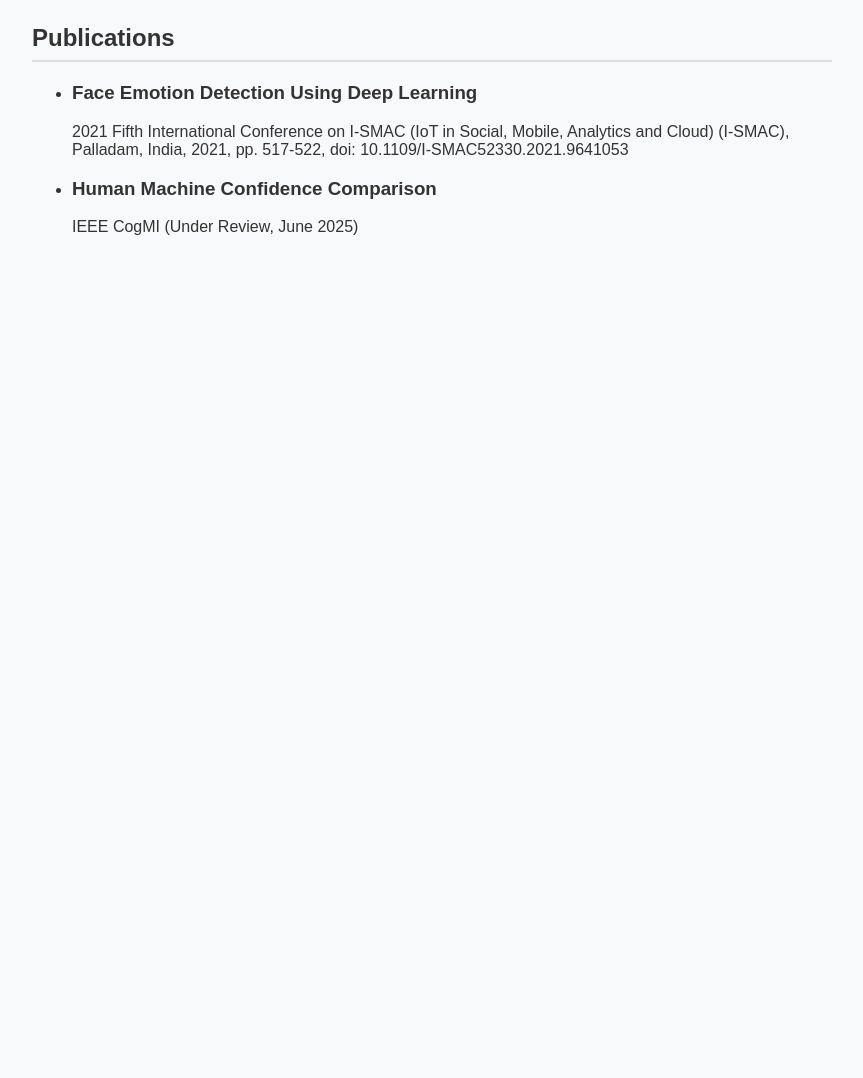
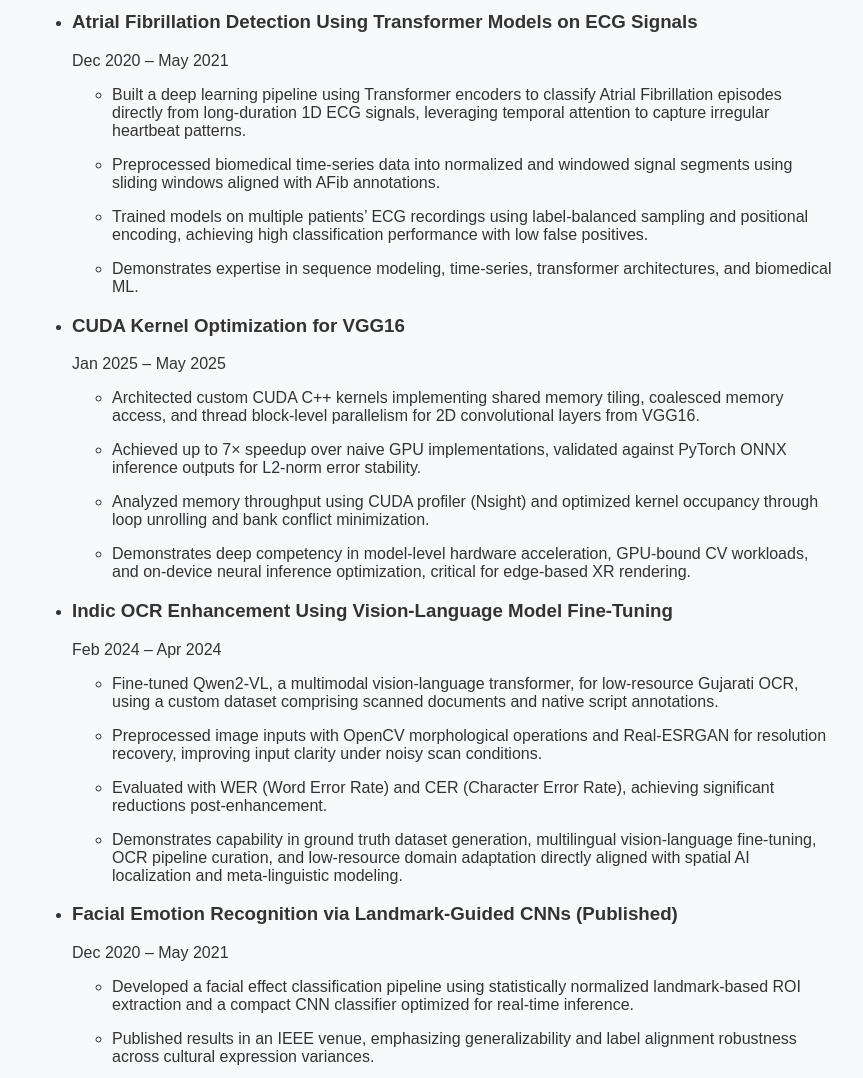
Before and after one commit to Jainparas99/Jainparas99.github.io, a plain HTML site: page index.html in a window 1280 px wide. Shown: the part 1694-2772 px from the top of the page, without its empty margins (208-1071 px from the left). Before the commit the page ends 1994 px from the top, so only its background shows below. Drawn offline with Linux system fonts and the light colour scheme.

Commit message:
Porjects

```diff
--- a/index.html
+++ b/index.html
@@ -72,7 +72,46 @@
                         <li>Quantitatively benchmarked using IoU, Dice, and pixel-wise F1 metrics, showing up to +12% gain in boundary-sensitive segmentation tasks.</li>
                     </ul>
                 </li>
-                <!-- Add more academic projects here -->
+                <li>
+                    <h3>Atrial Fibrillation Detection Using Transformer Models on ECG Signals</h3>
+                    <p>Dec 2020 – May 2021</p>
+                    <ul>
+                        <li>Built a deep learning pipeline using Transformer encoders to classify Atrial Fibrillation episodes directly from long-duration 1D ECG signals, leveraging temporal attention to capture irregular heartbeat patterns.</li>
+                        <li>Preprocessed biomedical time-series data into normalized and windowed signal segments using sliding windows aligned with AFib annotations.</li>
+                        <li>Trained models on multiple patients’ ECG recordings using label-balanced sampling and positional encoding, achieving high classification performance with low false positives.</li>
+                        <li>Demonstrates expertise in sequence modeling, time-series, transformer architectures, and biomedical ML.</li>
+                    </ul>
+                </li>
+                <li>
+                    <h3>CUDA Kernel Optimization for VGG16</h3>
+                    <p>Jan 2025 – May 2025</p>
+                    <ul>
+                        <li>Architected custom CUDA C++ kernels implementing shared memory tiling, coalesced memory access, and thread block-level parallelism for 2D convolutional layers from VGG16.</li>
+                        <li>Achieved up to 7× speedup over naive GPU implementations, validated against PyTorch ONNX inference outputs for L2-norm error stability.</li>
+                        <li>Analyzed memory throughput using CUDA profiler (Nsight) and optimized kernel occupancy through loop unrolling and bank conflict minimization.</li>
+                        <li>Demonstrates deep competency in model-level hardware acceleration, GPU-bound CV workloads, and on-device neural inference optimization, critical for edge-based XR rendering.</li>
+                    </ul>
+                </li>
+                <li>
+                    <h3>Indic OCR Enhancement Using Vision-Language Model Fine-Tuning</h3>
+                    <p>Feb 2024 – Apr 2024</p>
+                    <ul>
+                        <li>Fine-tuned Qwen2-VL, a multimodal vision-language transformer, for low-resource Gujarati OCR, using a custom dataset comprising scanned documents and native script annotations.</li>
+                        <li>Preprocessed image inputs with OpenCV morphological operations and Real-ESRGAN for resolution recovery, improving input clarity under noisy scan conditions.</li>
+                        <li>Evaluated with WER (Word Error Rate) and CER (Character Error Rate), achieving significant reductions post-enhancement.</li>
+                        <li>Demonstrates capability in ground truth dataset generation, multilingual vision-language fine-tuning, OCR pipeline curation, and low-resource domain adaptation directly aligned with spatial AI localization and meta-linguistic modeling.</li>
+                    </ul>
+                </li>
+                <li>
+                    <h3>Facial Emotion Recognition via Landmark-Guided CNNs (Published)</h3>
+                    <p>Dec 2020 – May 2021</p>
+                    <ul>
+                        <li>Developed a facial effect classification pipeline using statistically normalized landmark-based ROI extraction and a compact CNN classifier optimized for real-time inference.</li>
+                        <li-Conducted model interpretability via Grad-CAM activation mapping and compared performance across FER2013 and custom annotated subsets.</li>
+                        <li>Published results in an IEEE venue, emphasizing generalizability and label alignment robustness across cultural expression variances.</li>
+                    </ul>
+                </li>
+    <!-- Add more academic projects here -->
             </ul>
         </section>
         <section id="publications">
```
